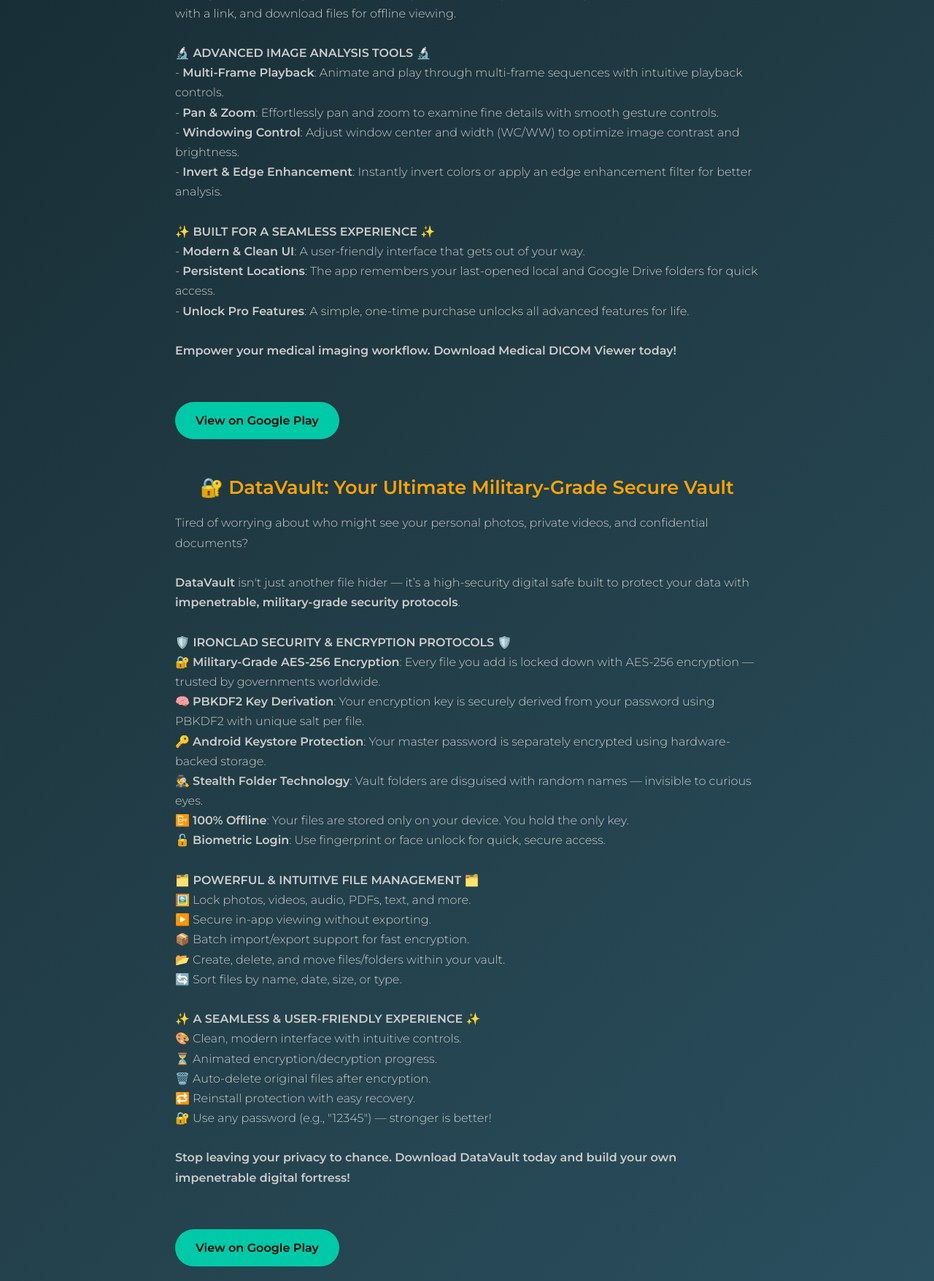
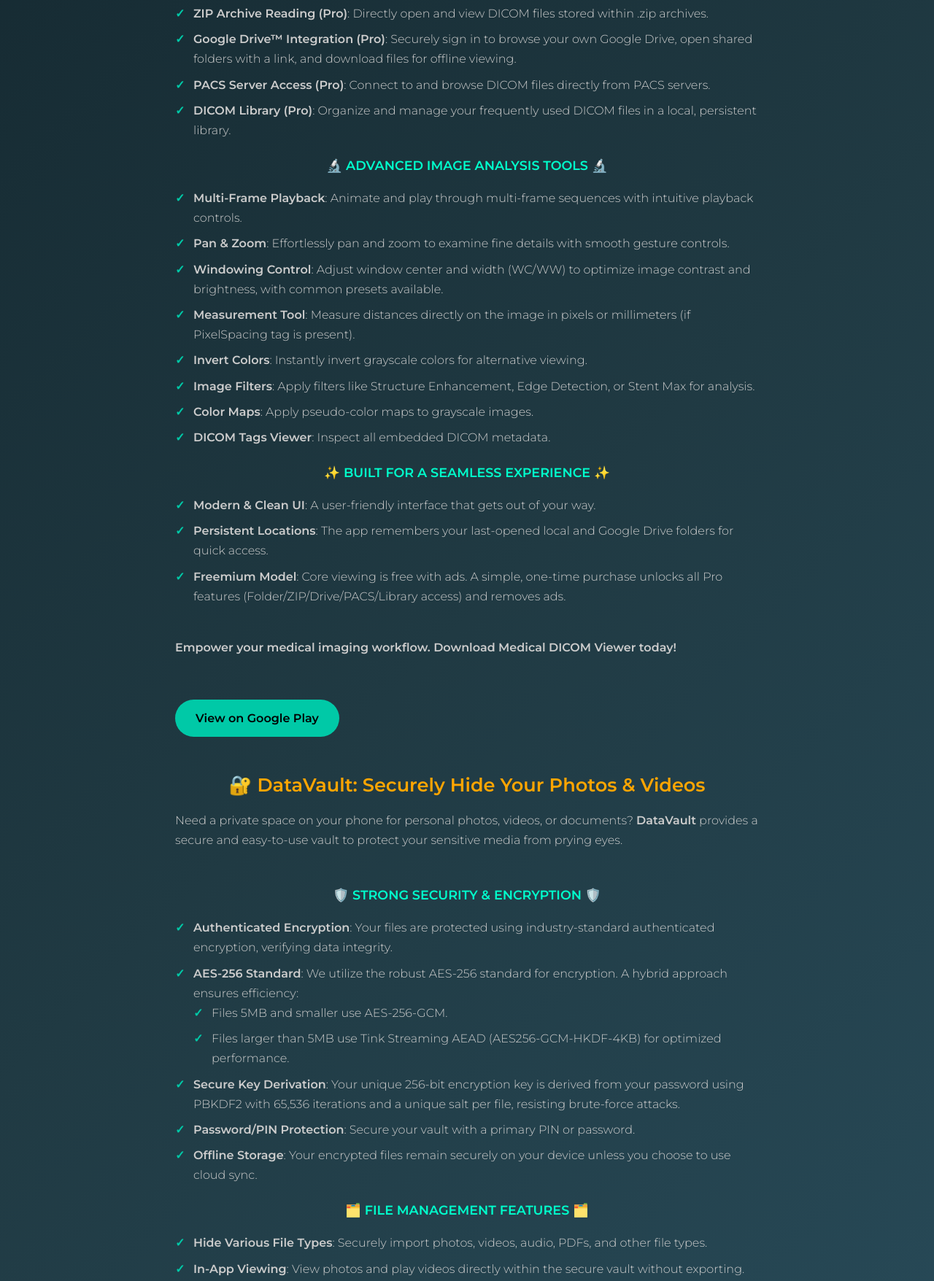
Before and after one commit to Wedevelopinpk/wedevelopinpk.github.io, a plain HTML site: page index.html in a window 1280 px wide. Shown: the part 1250-3006 px from the top of the page at 73% size. Drawn offline with Linux system fonts and the light colour scheme.

Commit message:
Update index.html

```diff
--- a/index.html
+++ b/index.html
@@ -89,6 +89,33 @@
       padding: 10px;
       line-height: 1.7;
     }
+    /* Style for feature lists */
+    .app-desc ul {
+        list-style: none; /* Remove default bullets */
+        padding-left: 0;
+    }
+    .app-desc li {
+        margin-bottom: 8px; /* Space between list items */
+        position: relative;
+        padding-left: 25px; /* Space for custom icon */
+    }
+    /* Custom bullet/icon */
+    .app-desc li::before {
+        content: '✓'; /* Checkmark icon */
+        color: #00c9a7; /* Icon color */
+        font-weight: bold;
+        position: absolute;
+        left: 0;
+        top: 0;
+    }
+    .feature-section-title {
+        font-weight: 600;
+        color: #00ffcc; /* Match section title color */
+        margin-top: 20px;
+        margin-bottom: 10px;
+        font-size: 1.1em;
+        text-align: center; /* Center subsection titles */
+    }
     .contact {
       background-color: #111;
       padding: 40px 20px;
@@ -159,6 +186,12 @@
       .app-desc, .contact p {
         font-size: 0.95em;
       }
+      .app-desc li::before {
+        left: 5px; /* Adjust icon position for smaller screens */
+      }
+      .app-desc li {
+        padding-left: 30px; /* Adjust padding for smaller screens */
+      }
     }
   </style>
 </head>
@@ -178,22 +211,34 @@
         <div class="app-desc">
             Whether you are a medical professional, researcher, or student, <strong>Medical DICOM Viewer</strong> provides a fast, intuitive, and powerful platform to view and analyze DICOM (.dcm) files on your Android device.
             <br><br>
-            <strong>📂 FLEXIBLE FILE & FOLDER ACCESS 📂</strong><br>
-            - <strong>Single File Viewing</strong>: Quickly open individual DICOM files from your device.<br>
-            - <strong>Full Folder Support</strong>: Open an entire folder of DICOM studies and seamlessly navigate through them.<br>
-            - <strong>ZIP Archive Reading</strong>: Directly open and view DICOM files stored within .zip archives.<br>
-            - <strong>Google Drive™ Integration</strong>: Securely sign in to browse your own Google Drive, open shared folders with a link, and download files for offline viewing.
+            <div class="feature-section-title">📂 FLEXIBLE FILE & FOLDER ACCESS 📂</div>
+            <ul>
+              <li><strong>Single File Viewing</strong>: Quickly open individual DICOM files from your device.</li>
+              <li><strong>Full Folder Support (Pro)</strong>: Open an entire folder of DICOM studies and seamlessly navigate through them.</li>
+              <li><strong>ZIP Archive Reading (Pro)</strong>: Directly open and view DICOM files stored within .zip archives.</li>
+              <li><strong>Google Drive™ Integration (Pro)</strong>: Securely sign in to browse your own Google Drive, open shared folders with a link, and download files for offline viewing.</li>
+              <li><strong>PACS Server Access (Pro)</strong>: Connect to and browse DICOM files directly from PACS servers.</li>
+              <li><strong>DICOM Library (Pro)</strong>: Organize and manage your frequently used DICOM files in a local, persistent library.</li>
+            </ul>
 
-            <br><br><strong>🔬 ADVANCED IMAGE ANALYSIS TOOLS 🔬</strong><br>
-            - <strong>Multi-Frame Playback</strong>: Animate and play through multi-frame sequences with intuitive playback controls.<br>
-            - <strong>Pan & Zoom</strong>: Effortlessly pan and zoom to examine fine details with smooth gesture controls.<br>
-            - <strong>Windowing Control</strong>: Adjust window center and width (WC/WW) to optimize image contrast and brightness.<br>
-            - <strong>Invert & Edge Enhancement</strong>: Instantly invert colors or apply an edge enhancement filter for better analysis.<br>
+            <div class="feature-section-title">🔬 ADVANCED IMAGE ANALYSIS TOOLS 🔬</div>
+            <ul>
+              <li><strong>Multi-Frame Playback</strong>: Animate and play through multi-frame sequences with intuitive playback controls.</li>
+              <li><strong>Pan & Zoom</strong>: Effortlessly pan and zoom to examine fine details with smooth gesture controls.</li>
+              <li><strong>Windowing Control</strong>: Adjust window center and width (WC/WW) to optimize image contrast and brightness, with common presets available.</li>
+              <li><strong>Measurement Tool</strong>: Measure distances directly on the image in pixels or millimeters (if PixelSpacing tag is present).</li>
+              <li><strong>Invert Colors</strong>: Instantly invert grayscale colors for alternative viewing.</li>
+              <li><strong>Image Filters</strong>: Apply filters like Structure Enhancement, Edge Detection, or Stent Max for analysis.</li>
+              <li><strong>Color Maps</strong>: Apply pseudo-color maps to grayscale images.</li>
+              <li><strong>DICOM Tags Viewer</strong>: Inspect all embedded DICOM metadata.</li>
+            </ul>
 
-            <br><strong>✨ BUILT FOR A SEAMLESS EXPERIENCE ✨</strong><br>
-            - <strong>Modern & Clean UI</strong>: A user-friendly interface that gets out of your way.<br>
-            - <strong>Persistent Locations</strong>: The app remembers your last-opened local and Google Drive folders for quick access.<br>
-            - <strong>Unlock Pro Features</strong>: A simple, one-time purchase unlocks all advanced features for life.<br><br>
+            <div class="feature-section-title">✨ BUILT FOR A SEAMLESS EXPERIENCE ✨</div>
+            <ul>
+              <li><strong>Modern & Clean UI</strong>: A user-friendly interface that gets out of your way.</li>
+              <li><strong>Persistent Locations</strong>: The app remembers your last-opened local and Google Drive folders for quick access.</li>
+              <li><strong>Freemium Model</strong>: Core viewing is free with ads. A simple, one-time purchase unlocks all Pro features (Folder/ZIP/Drive/PACS/Library access) and removes ads.</li>
+            </ul><br>
 
             <strong>Empower your medical imaging workflow. Download Medical DICOM Viewer today!</strong>
             <br><br>
@@ -203,42 +248,60 @@
         </div>
     </div>
 
+    <!-- Updated DataVault Section -->
     <div class="app-card">
-      <div class="app-title">🔐 DataVault: Your Ultimate Military-Grade Secure Vault</div>
+      <div class="app-title">🔐 DataVault: Securely Hide Your Photos & Videos</div>
       <div class="app-desc">
-        Tired of worrying about who might see your personal photos, private videos, and confidential documents?
+        Need a private space on your phone for personal photos, videos, or documents? <strong>DataVault</strong> provides a secure and easy-to-use vault to protect your sensitive media from prying eyes.
         <br><br>
-        <strong>DataVault</strong> isn't just another file hider — it’s a high-security digital safe built to protect your data with <strong>impenetrable, military-grade security protocols</strong>.
+        <div class="feature-section-title">🛡️ STRONG SECURITY & ENCRYPTION 🛡️</div>
+        <ul>
+          <li><strong>Authenticated Encryption</strong>: Your files are protected using industry-standard authenticated encryption, verifying data integrity.</li>
+          <li><strong>AES-256 Standard</strong>: We utilize the robust AES-256 standard for encryption. A hybrid approach ensures efficiency:
+            <ul>
+              <li>Files 5MB and smaller use AES-256-GCM.</li>
+              <li>Files larger than 5MB use Tink Streaming AEAD (AES256-GCM-HKDF-4KB) for optimized performance.</li>
+            </ul>
+          </li>
+          <li><strong>Secure Key Derivation</strong>: Your unique 256-bit encryption key is derived from your password using PBKDF2 with 65,536 iterations and a unique salt per file, resisting brute-force attacks.</li>
+          <li><strong>Password/PIN Protection</strong>: Secure your vault with a primary PIN or password.</li>
+          <li><strong>Offline Storage</strong>: Your encrypted files remain securely on your device unless you choose to use cloud sync.</li>
+        </ul>
 
-        <br><br><strong>🛡️ IRONCLAD SECURITY & ENCRYPTION PROTOCOLS 🛡️</strong><br>
-        🔐 <strong>Military-Grade AES-256 Encryption</strong>: Every file you add is locked down with AES-256 encryption — trusted by governments worldwide.<br>
-        🧠 <strong>PBKDF2 Key Derivation</strong>: Your encryption key is securely derived from your password using PBKDF2 with unique salt per file.<br>
-        🔑 <strong>Android Keystore Protection</strong>: Your master password is separately encrypted using hardware-backed storage.<br>
-        🕵️‍♂️ <strong>Stealth Folder Technology</strong>: Vault folders are disguised with random names — invisible to curious eyes.<br>
-        📴 <strong>100% Offline</strong>: Your files are stored only on your device. You hold the only key.<br>
-        🔓 <strong>Biometric Login</strong>: Use fingerprint or face unlock for quick, secure access.
+        <div class="feature-section-title">🗂️ FILE MANAGEMENT FEATURES 🗂️</div>
+        <ul>
+          <li><strong>Hide Various File Types</strong>: Securely import photos, videos, audio, PDFs, and other file types.</li>
+          <li><strong>In-App Viewing</strong>: View photos and play videos directly within the secure vault without exporting.</li>
+          <li><strong>Batch Import/Export</strong>: Easily move multiple files in or out of the vault.</li>
+          <li><strong>Organize Your Vault</strong>: Create, rename, and delete folders within the vault.</li>
+          <li><strong>Sort Options</strong>: Sort files by name, date added, size, or type.</li>
+        </ul>
 
-        <br><br><strong>🗂️ POWERFUL & INTUITIVE FILE MANAGEMENT 🗂️</strong><br>
-        🖼️ Lock photos, videos, audio, PDFs, text, and more.<br>
-        ▶️ Secure in-app viewing without exporting.<br>
-        📦 Batch import/export support for fast encryption.<br>
-        📂 Create, delete, and move files/folders within your vault.<br>
-        🔄 Sort files by name, date, size, or type.<br>
+         <div class="feature-section-title">⭐ PRO FEATURES (Unlock via One-Time Purchase) ⭐</div>
+         <ul>
+           <li><strong>Ad-Free Experience</strong>: Enjoy DataVault without any advertisements.</li>
+           <li><strong>Biometric Login</strong>: Use your device's fingerprint sensor for quick and secure access.</li>
+           <li><strong>Cloud Sync</strong>: Optionally back up your encrypted vault to Google Drive, Dropbox, or WebDAV servers. Features a <strong>double-encryption</strong> model for enhanced cloud security (files are encrypted locally, then encrypted again before upload).</li>
+           <li><strong>Multi-Password Support</strong>: Create multiple passwords for different vault access levels or contexts.</li>
+           <li><strong>Gesture Controls</strong>: Enable convenient gestures, like shaking your device to lock the vault immediately.</li>
+         </ul>
 
-        <br><strong>✨ A SEAMLESS & USER-FRIENDLY EXPERIENCE ✨</strong><br>
-        🎨 Clean, modern interface with intuitive controls.<br>
-        ⏳ Animated encryption/decryption progress.<br>
-        🗑️ Auto-delete original files after encryption.<br>
-        🔁 Reinstall protection with easy recovery.<br>
-        🔐 Use any password (e.g., "12345") — stronger is better!<br><br>
+        <div class="feature-section-title">✨ USER-FRIENDLY EXPERIENCE ✨</div>
+        <ul>
+          <li><strong>Clean Interface</strong>: Simple and intuitive design.</li>
+          <li><strong>Progress Indicators</strong>: See visual progress during encryption/decryption.</li>
+          <li><strong>Optional Original File Deletion</strong>: Choose to automatically delete original files from public storage after successful import.</li>
+        </ul><br>
 
-        <strong>Stop leaving your privacy to chance. Download DataVault today and build your own impenetrable digital fortress!</strong>
+        <strong>Take control of your privacy. Download DataVault today to secure your personal media!</strong>
         <br><br>
         <a class="btn" href="https://play.google.com/store/apps/details?id=com.wedevelopinpk.datavault" target="_blank">
           View on Google Play
         </a>
       </div>
     </div>
+    <!-- End of Updated DataVault Section -->
+
   </div>
 
   <div class="section contact" id="contact">
@@ -250,8 +313,9 @@
   <footer>
     © 2025 WeDevelopInPK · All rights reserved
     <br>
+    <!-- Make sure these files exist -->
     <a href="privacy-policy.html">Privacy Policy</a>
-    <a href="#terms">Terms of Service</a>
+    <a href="terms-of-service.html">Terms of Service</a>
   </footer>
 
   <a class="floating-btn" href="#contact">📨 Contact</a>
```
Lines whose indentation alone changed are shown as unchanged.
